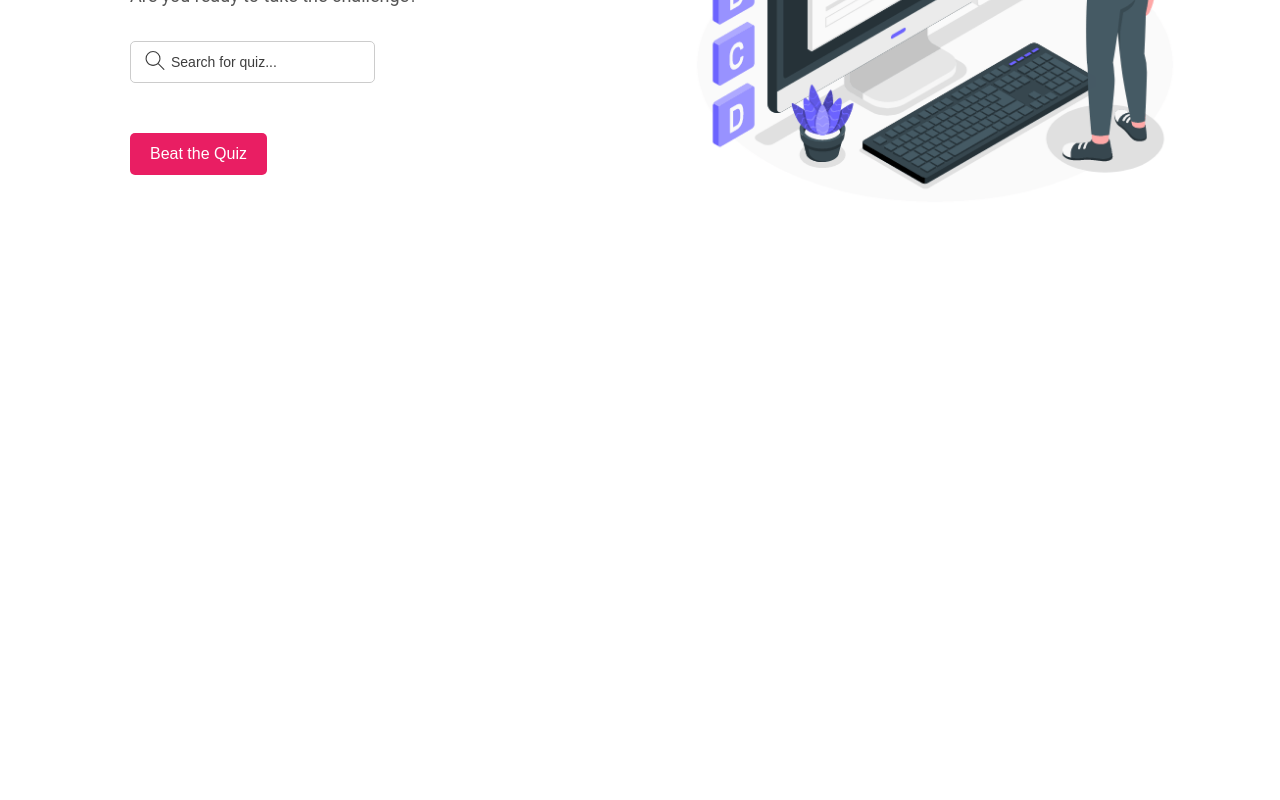
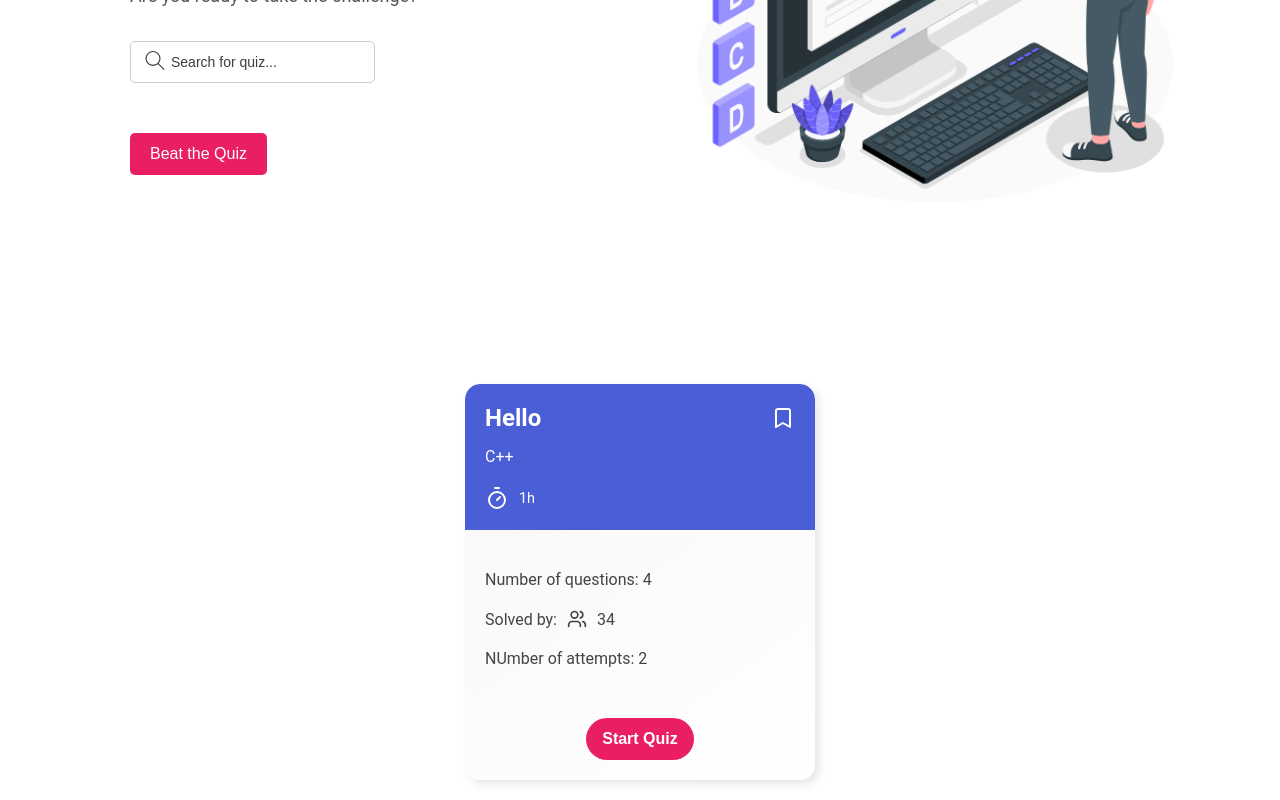
Before and after one commit to fatima-alzahraa-hammoud/quiz-app-website, a React (Create React App) app in the folder frontend/: page /Home in a window 1280 px wide. Shown: the part 494-1294 px from the top of the page. Before the commit the page ends 858 px from the top, so only its background shows below. Built offline with nearby package versions, Linux system fonts and the light colour scheme.

Commit message:
CSS <> Style - QuizCard component

```diff
--- a/frontend/src/components/quiz-components/QuizCard.jsx
+++ b/frontend/src/components/quiz-components/QuizCard.jsx
@@ -1,4 +1,5 @@
 import React, { useState } from "react";
+import "../../styles/quizCard.css";
 //import AttemptDialog from "../dialogs/AttemptDialog";
 
 const QuizCard = ({quiz}) => {
@@ -22,13 +23,13 @@ const QuizCard = ({quiz}) => {
                         <line x1="12" x2="15" y1="14" y2="11"/>
                         <circle cx="12" cy="14" r="8"/>
                     </svg>
-                    {duration}
+                    <span>{duration}</span>
                 </p>
             </div >
             <div className="card-body">
                 <p className="quiz-nb-questions">Number of questions: {nbOfQuestions}</p>
                 <p className="quiz-nb-students">Solved by:
-                    <svg xmlns="http://www.w3.org/2000/svg" width="24" height="24" viewBox="0 0 24 24" fill="none" stroke="currentColor" strokeWidth="2" strokeLinecap="round" strokeLinejoin="round" className="lucide lucide-users">
+                    <svg xmlns="http://www.w3.org/2000/svg" width="20" height="20" viewBox="0 0 24 24" fill="none" stroke="currentColor" strokeWidth="2" strokeLinecap="round" strokeLinejoin="round" className="lucide lucide-users">
                         <path d="M16 21v-2a4 4 0 0 0-4-4H6a4 4 0 0 0-4 4v2"/>
                         <circle cx="9" cy="7" r="4"/>
                         <path d="M22 21v-2a4 4 0 0 0-3-3.87"/>
--- a/frontend/src/pages/Home.jsx
+++ b/frontend/src/pages/Home.jsx
@@ -4,11 +4,13 @@ import Navbar from "../components/common/Navbar";
 import QuizCard from "../components/quiz-components/QuizCard";
 
 const Home = () => {
+  const quiz = {topic: "Hello", type: "C++", duration:"1h", nbOfQuestions: 4, solvedBy: 34, nbOfAttempts: 2, quizId: 1};
 
   return (
     <div>
       <Navbar />
       <HeroSection />
+      <QuizCard quiz={quiz}/>
     </div>
   );
 
--- /dev/null
+++ b/frontend/src/styles/quizCard.css
@@ -0,0 +1,134 @@
+* {
+    margin: 0;
+    padding: 0;
+    box-sizing: border-box;
+}
+
+body {
+    font-family: 'Roboto', sans-serif;
+}
+
+.quiz-card {
+    width: 350px;
+    margin: 20px auto;
+    background: linear-gradient(145deg, #f7f7f7, #ffffff);
+    border-radius: 15px;
+    box-shadow: 4px 4px 8px rgba(0, 0, 0, 0.1), -4px -4px 8px rgba(255, 255, 255, 0.7);
+    overflow: hidden;
+    transition: transform 0.3s ease-in-out, box-shadow 0.3s ease-in-out;
+}
+
+.quiz-card:hover {
+    transform: scale(1.03);
+    box-shadow: 6px 6px 15px rgba(0, 0, 0, 0.2), -6px -6px 15px rgba(255, 255, 255, 0.8);
+}
+
+.card-head {
+    background-color: #4a5fd5;
+    color: white;
+    padding: 20px;
+    text-align: left;
+    position: relative;
+    border-radius: 15px 15px 0 0;
+}
+
+.card-head .quiz-topic-save {
+    display: flex;
+    justify-content: space-between;
+    align-items: center;
+}
+
+.quiz-topic {
+    font-size: 1.5rem;
+    font-weight: bold;
+}
+
+.card-head .quiz-topic-save svg {
+    cursor: pointer;
+    transition: fill 0.6s;
+}
+
+.card-head .quiz-topic-save svg:hover {
+    fill: #ffd700;
+    color: #ffd700;
+}
+
+.quiz-type {
+    font-size: 1rem;
+    margin-top: 15px;
+}
+
+.quiz-duration {
+    font-size: 0.9rem;
+    margin-top: 20px;
+    display: flex;
+    align-items: center;
+    gap: 10px;
+}
+
+.card-body {
+    padding: 20px;
+}
+
+.quiz-nb-questions, .quiz-nb-students, .quiz-nb-attempts {
+    text-align: left;
+    margin: 20px 0;
+    font-size: 1rem;
+    color: #444;
+}
+
+.quiz-nb-students{
+    display: flex;
+    align-items: center;
+    gap: 10px;
+}
+
+.quiz-rating {
+    margin: 15px 0;
+    display: flex;
+    gap: 4px;
+    justify-content: flex-start;
+}
+
+.quiz-rating i {
+    color: #ffcc00;
+    font-size: 1.2rem;
+}
+
+.start-now-btn {
+    background-color: #e91e63;
+    color: white;
+    padding: 12px 16px;
+    font-size: 1rem;
+    font-weight: bold;
+    border: none;
+    border-radius: 25px;
+    cursor: pointer;
+    display: inline-block;
+    margin-top: 15px;
+    text-align: center;
+    transition: background-color 0.3s, transform 0.2s;
+}
+
+.start-now-btn:hover {
+    background-color: #d81b60;
+    transform: translateY(-3px);
+}
+
+@media (max-width: 768px) {
+    .quiz-card {
+        width: 90%;
+    }
+
+    .card-head {
+        text-align: center;
+    }
+
+    .quiz-topic-save {
+        flex-direction: column;
+    }
+
+    .quiz-rating {
+        justify-content: center;
+    }
+}
```
